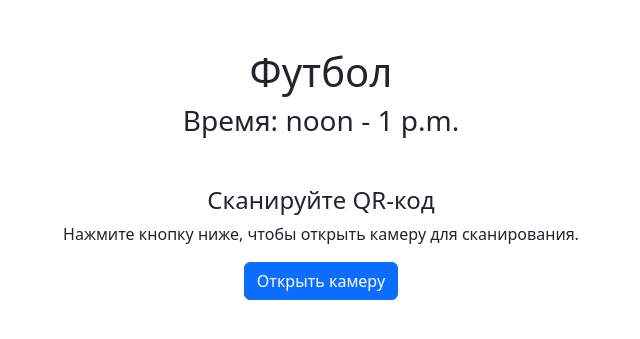
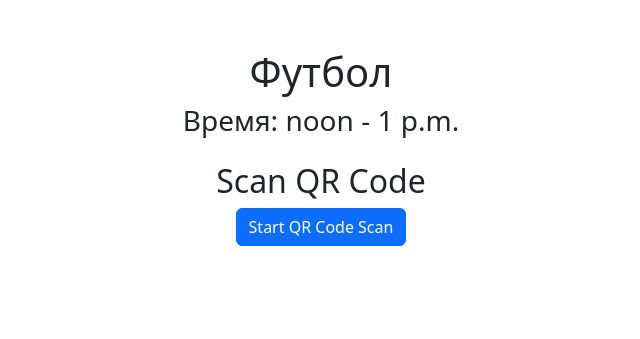
Before and after one commit to araraki-afk/sportscrm, a Django app: page /scan-qr-page/1/ in a window 1280 px wide. Shown: the part 56-395 px from the top of the page, without its empty margins (319-959 px from the left). Run offline with Django 5.2, Linux system fonts and the light colour scheme; a user stored in the database is signed in; data comes from the database, SQL or seed files in the repository; both versions use the stored data as it was after the commit; some libraries are stand-ins or nearby versions.

Commit message:
Updated scan

```diff
--- a/attendance/admin.py
+++ b/attendance/admin.py
@@ -1,6 +1,6 @@
 from django.contrib import admin
 from django.contrib.auth.admin import UserAdmin
-from .models import CustomUser, Section, SectionTime, StudentSectionTime, Attendance
+from .models import CustomUser, Section, SectionTime, StudentSectionTime, Attendance, QRCode
 from django.contrib import admin
 from .models import APIKey
 
@@ -24,3 +24,4 @@ admin.site.register(Section)
 admin.site.register(SectionTime)
 admin.site.register(StudentSectionTime)
 admin.site.register(Attendance)
+admin.site.register(QRCode)
--- a/attendance/templates/attendance/scan_qr_page.html
+++ b/attendance/templates/attendance/scan_qr_page.html
@@ -7,59 +7,87 @@
     <h1 class="text-center">{{ section_time.section.name }}</h1>
     <h3 class="text-center">Время: {{ section_time.start_time }} - {{ section_time.end_time }}</h3>
 
-    <div class="text-center my-5">
-        <h4>Сканируйте QR-код</h4>
-        <p>Нажмите кнопку ниже, чтобы открыть камеру для сканирования.</p>
-        <button onclick="startCamera()" class="btn btn-primary">Открыть камеру</button>
+<div class="container mt-4">
+  <h2 class="text-center">Scan QR Code</h2>
+  <div class="d-flex justify-content-center gap-2">
+    <button id="start-scan" class="btn btn-primary">Start QR Code Scan</button>
+    <button id="stop-scan" class="btn btn-danger" style="display: none;">Stop QR Code Scan</button>
+  </div>
+  <div id="qr-reader" style="width: 100%; max-width: 500px; display: none;" class="mt-3 mx-auto"></div>
 
-        <!-- Контейнер для сканера QR-кода -->
-        <div id="reader" style="display: none; width: 100%; max-width: 500px; margin: 20px auto;"></div>
-        <p id="scan-result" class="mt-3 text-success"></p>
-    </div>
+  <div id="scan-result-container" class="text-center mt-3" style="display: none;">
+    <p id="scan-result" class="fw-bold"></p>
+    <button id="redirect-button" class="btn btn-success" style="display: none;">Go to Link</button>
+  </div>
 </div>
 
 <!-- Подключаем библиотеку html5-qrcode -->
 <script src="https://unpkg.com/html5-qrcode/minified/html5-qrcode.min.js"></script>
 
+<script src="https://cdn.jsdelivr.net/npm/html5-qrcode/minified/html5-qrcode.min.js"></script>
 <script>
-    // Функция для старта камеры
-    function startCamera() {
-        // Показываем сканер
-        const reader = document.getElementById("reader");
-        reader.style.display = "block";
+  const qrReader = new Html5Qrcode("qr-reader");
 
-        // Инициализация сканера
-        const html5QrCode = new Html5Qrcode("reader");
+ const onScanSuccess = (decodedText) => {
+  console.log(`QR Code scanned: ${decodedText}`);
+  qrReader.stop().then(() => {
+    console.log("QR scanner stopped.");
+    toggleButtons(false);
+  }).catch((err) => {
+    console.warn("Failed to stop the scanner: ", err);
+  });
 
-        // Получение списка камер
-        Html5Qrcode.getCameras().then(devices => {
-            if (devices && devices.length) {
-                // Автоматический выбор задней камеры (если доступна)
-                const backCamera = devices.find(device =>
-                    device.label.toLowerCase().includes("back") || device.label.toLowerCase().includes("rear")
-                );
+  const resultContainer = document.getElementById("scan-result");
+  resultContainer.textContent = `Scanned: ${decodedText}`;
+  resultContainer.style.display = "block";
 
-                const cameraId = backCamera ? backCamera.id : devices[0].id;
+  const redirectButton = document.getElementById("redirect-button");
+  redirectButton.onclick = () => {
+    window.location.href = decodedText;
+  };
+  redirectButton.style.display = "block";
+};
 
-                // Запуск сканирования
-                html5QrCode.start(
-                    cameraId,
-                    { fps: 10, qrbox: 250 },
-                    decodedText => {
-                        document.getElementById('scan-result').innerHTML = `Код найден: ${decodedText}`;
-                        window.location.href = decodedText; // Перенаправление на URL
-                    },
-                    error => {
-                        console.warn(`Ошибка сканирования: ${error}`);
-                    }
-                );
-            } else {
-                alert("Камера не найдена!");
-            }
-        }).catch(err => {
-            console.error(`Ошибка получения камер: ${err}`);
-            alert("Не удалось получить доступ к камере.");
-        });
-    }
+  const onScanFailure = (error) => {
+    console.warn(`QR scan failed: ${error}`);
+  };
+
+  const toggleButtons = (scanning) => {
+    document.getElementById("start-scan").style.display = scanning ? "none" : "block";
+    document.getElementById("stop-scan").style.display = scanning ? "block" : "none";
+  };
+
+  document.getElementById("start-scan").addEventListener("click", () => {
+    const qrReaderContainer = document.getElementById("qr-reader");
+    qrReaderContainer.style.display = "block";
+
+    const viewportWidth = window.innerWidth || document.documentElement.clientWidth;
+    const qrBoxSize = Math.min(viewportWidth * 0.8, 250);
+
+    qrReader.start(
+      { facingMode: "environment" },
+      {
+        fps: 10,
+        qrbox: { width: qrBoxSize, height: qrBoxSize },
+      },
+      onScanSuccess,
+      onScanFailure
+    ).then(() => {
+      console.log("QR scanner started.");
+      toggleButtons(true);
+    }).catch((err) => {
+      console.error("Failed to start QR scanner: ", err);
+    });
+  });
+
+  document.getElementById("stop-scan").addEventListener("click", () => {
+    qrReader.stop().then(() => {
+      console.log("QR scanner stopped.");
+      document.getElementById("qr-reader").style.display = "none";
+      toggleButtons(false);
+    }).catch((err) => {
+      console.warn("Failed to stop the scanner: ", err);
+    });
+  });
 </script>
 {% endblock %}
```
Also changed, not shown: db.sqlite3.
